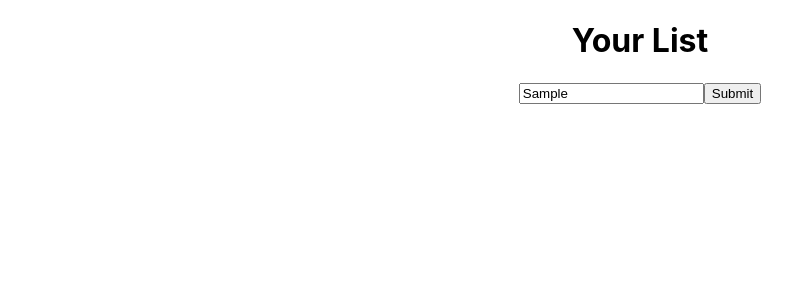
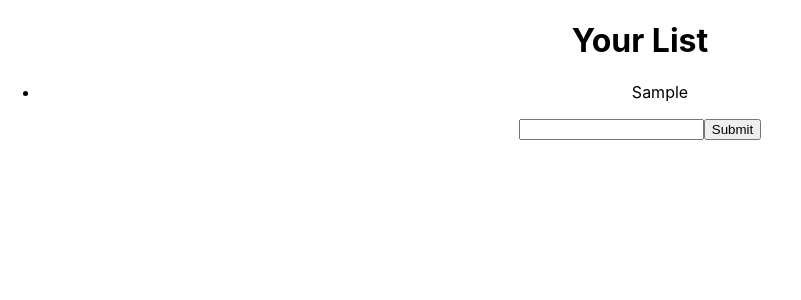
Before and after one commit to mohd-anas-ansari/shopping-list, a React (Create React App) app: page / in a window 1280 px wide. Both pictures are taken after typing "Sample" into the empty fields and a click on the button "Submit". Shown: the top 300 px of the page, without its empty margins (0-801 px from the left). Built offline with nearby package versions, Linux system fonts and the light colour scheme.

Commit message:
getting data from forma dn displaying it

```diff
--- a/src/App.js
+++ b/src/App.js
@@ -6,16 +6,27 @@ import List from "./components/List";
 
 export class App extends Component {
 	state = {
-		list: ["anas", "ansari"],
+		list: [],
 		text: "",
 	};
 
-	handleChange = () => console.log("Handle Change");
+  handleChange = (event) => {
+    this.setState({text: event.target.value})
+  }
 
 	handleSubmit = (event) => {
-		event.preventDefault();
-		console.log("Handle Submit");
-	};
+    event.preventDefault();
+
+    const newInput = {
+      text: this.state.text,
+      id: Date.now()
+    }
+
+    this.setState(state => ({
+      list: this.state.list.concat(newInput),
+      text: ''
+    }))
+  };
 
 	render() {
 		console.log(this.state.list, "state-list");
@@ -26,7 +37,8 @@ export class App extends Component {
 				<List listItems={this.state.list} />
 				<Form
 					handleChange={this.handleChange}
-					handleSubmit={this.handleSubmit}
+          handleSubmit={this.handleSubmit}
+          text={this.state.text}
 				/>
 			</div>
 		);
--- a/src/components/Form.jsx
+++ b/src/components/Form.jsx
@@ -2,12 +2,12 @@ import React, { Component } from "react";
 
 export class Form extends Component {
   render() {
-    console.log(this);
+    console.log(this, 'inside-form');
 
 		return (
 			<div>
         <form onSubmit={this.props.handleSubmit}>
-          <input type="text" name="text" onChange={this.props.handleChange}/>
+          <input type="text" name="text" onChange={this.props.handleChange} value={this.props.text}/>
 					<button>Submit</button>
 				</form>
 			</div>
--- a/src/components/List.jsx
+++ b/src/components/List.jsx
@@ -1,17 +1,19 @@
-import React, { Component } from 'react'
+import React, { Component } from "react";
 
 export class List extends Component {
 	render() {
-    console.log(this.props.listItems, 'this-inside-List');
+		console.log(this.props.listItems, "this-inside-List");
 
 		return (
 			<div>
-        <ul className='list'>
-
+				<ul className="list">
+					{this.props.listItems.map((list) => {
+						return <li key={list.id}>{list.text}</li>;
+					})}
 				</ul>
 			</div>
-    )
+		);
 	}
 }
 
-export default List
+export default List;
```
Lines whose indentation alone changed are shown as unchanged.
